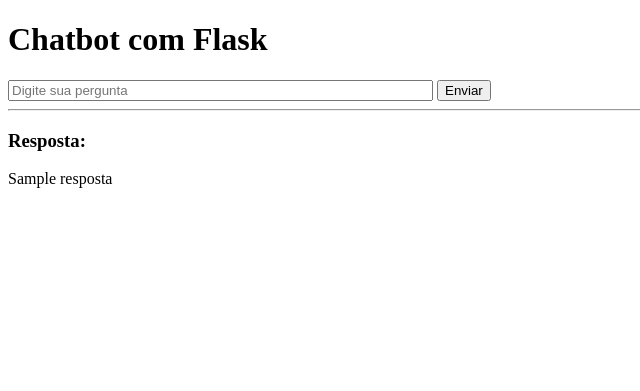
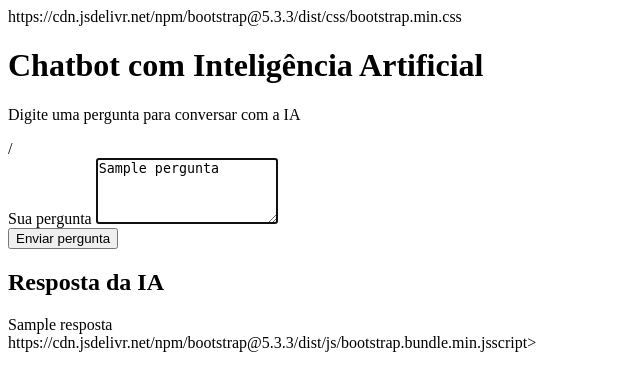
Before and after one commit to professoracgomes/chat_bot, a Flask app: template templates/index.html in a window 1280 px wide. Shown: the top 391 px of the page, without its empty margins (0-640 px from the left). Run offline with Flask 3, Linux system fonts and the light colour scheme; the template is opened without the code that fills it: most values are stand-ins (such as "Sample title", 1, 10 or a date in 2020).

Commit message:
Add files via upload

```diff
--- a/app.py
+++ b/app.py
@@ -7,44 +7,69 @@
     https://colab.research.google.com/drive/1juIa6GptTBm6ATlRZ_Uwq41Yl4jEuC1f
 """
 
-from flask import Flask, request, jsonify
+from flask import Flask, render_template, request
 from openai import OpenAI
 import os
 
 app = Flask(__name__)
 
+# A chave será obtida das variáveis de ambiente
+CHAVE_API = os.getenv("OPENROUTER_API_KEY")
+
 client = OpenAI(
     base_url="https://openrouter.ai/api/v1",
-    api_key=os.environ.get("OPENROUTER_API_KEY")
+    api_key=CHAVE_API
 )
 
-MODELO = "openai/gpt-4o-mini"
+MODELO = "openrouter/free"
 
-@app.route("/")
-def home():
-    return "Chatbot Online"
 
-@app.route("/chat", methods=["POST"])
-def chat():
-    dados = request.get_json()
+# Único endpoint da aplicação
+@app.route("/", methods=["GET", "POST"])
+def index():
 
-    pergunta = dados.get("pergunta", "")
+    pergunta = ""
+    resposta = ""
+    erro = ""
 
-    resposta = client.chat.completions.create(
-        model=MODELO,
-        messages=[
-            {
-                "role": "user",
-                "content": pergunta
-            }
-        ]
+    if request.method == "POST":
+
+        pergunta = request.form.get("pergunta", "").strip()
+
+        if not pergunta:
+            erro = "Digite uma pergunta antes de enviar."
+
+        elif not CHAVE_API:
+            erro = "A variável OPENROUTER_API_KEY não foi configurada."
+
+        else:
+            try:
+                resultado = client.chat.completions.create(
+                    model=MODELO,
+                    messages=[
+                        {
+                            "role": "user",
+                            "content": pergunta
+                        }
+                    ]
+                )
+
+                resposta = resultado.choices[0].message.content
+
+            except Exception as e:
+                erro = f"Não foi possível consultar a IA: {e}"
+
+    return render_template(
+        "index.html",
+        pergunta=pergunta,
+        resposta=resposta,
+        erro=erro
     )
 
-    texto = resposta.choices[0].message.content
-
-    return jsonify({
-        "resposta": texto
-    })
 
 if __name__ == "__main__":
-    app.run(host="0.0.0.0", port=5000)
+    app.run(
+        host="0.0.0.0",
+        port=int(os.getenv("PORT", 5000)),
+        debug=True
+    )
--- a/templates/index.html
+++ b/templates/index.html
@@ -1,31 +1,121 @@
 <!DOCTYPE html>
-<html>
+<html lang="pt-BR">
+
 <head>
-    <title>Chatbot IA</title>
+    <meta charset="UTF-8">
+
+    <meta
+        name="viewport"
+        content="width=device-width, initial-scale=1.0"
+    >
+
+    <title>Chatbot com IA</title>
+
+    <!-- Bootstrap -->
+    https://cdn.jsdelivr.net/npm/bootstrap@5.3.3/dist/css/bootstrap.min.css
 </head>
-<body>
 
-    <h1>Chatbot com Flask</h1>
+<body class="bg-light">
 
-    <form method="post">
+    <main class="container py-5">
 
-        <input
-            type="text"
-            name="pergunta"
-            placeholder="Digite sua pergunta"
-            size="50">
+        <div class="row justify-content-center">
 
-        <button type="submit">
-            Enviar
-        </button>
+            <div class="col-12 col-md-10 col-lg-8">
 
-    </form>
+                <div class="card border-0 shadow">
 
-    <hr>
+                    <div class="card-header bg-primary text-white text-center py-4">
 
-    <h3>Resposta:</h3>
+                        <h1 class="h3 mb-1">
+                            Chatbot com Inteligência Artificial
+                        </h1>
 
-    <p>{{ resposta }}</p>
+                        <p class="mb-0">
+                            Digite uma pergunta para conversar com a IA
+                        </p>
+
+                    </div>
+
+                    <div class="card-body p-4">
+
+                        /
+
+                            <div class="mb-3">
+
+                                <label
+                                    for="pergunta"
+                                    class="form-label fw-semibold"
+                                >
+                                    Sua pergunta
+                                </label>
+
+                                <textarea
+                                    class="form-control"
+                                    id="pergunta"
+                                    name="pergunta"
+                                    rows="4"
+                                    placeholder="Digite sua pergunta aqui..."
+                                    required
+                                    autofocus
+                                >{{ pergunta }}</textarea>
+
+                            </div>
+
+                            <div class="d-grid">
+
+                                <button
+                                    type="submit"
+                                    class="btn btn-primary btn-lg"
+                                >
+                                    Enviar pergunta
+                                </button>
+
+                            </div>
+
+                        </form>
+
+                        {% if erro %}
+
+                            <div
+                                class="alert alert-danger mt-4"
+                                role="alert"
+                            >
+                                {{ erro }}
+                            </div>
+
+                        {% endif %}
+
+                        {% if resposta %}
+
+                            <div class="card bg-light border-0 mt-4">
+
+                                <div class="card-body">
+
+                                    <h2 class="h5 text-primary">
+                                        Resposta da IA
+                                    </h2>
+
+                                    <div style="white-space: pre-wrap;">{{ resposta }}</div>
+
+                                </div>
+
+                            </div>
+
+                        {% endif %}
+
+                    </div>
+
+                </div>
+
+            </div>
+
+        </div>
+
+    </main>
+
+    https://cdn.jsdelivr.net/npm/bootstrap@5.3.3/dist/js/bootstrap.bundle.min.jsscript>
 
 </body>
+
 </html>
```
